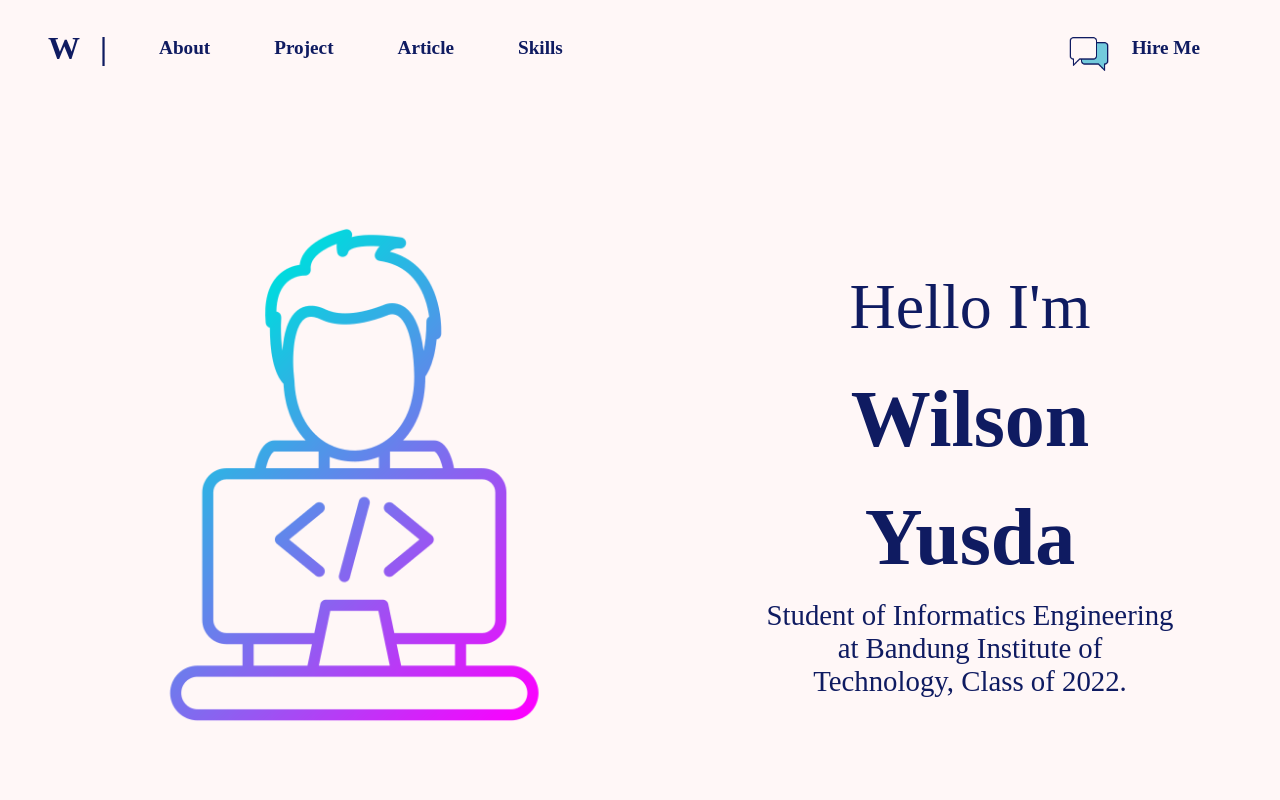
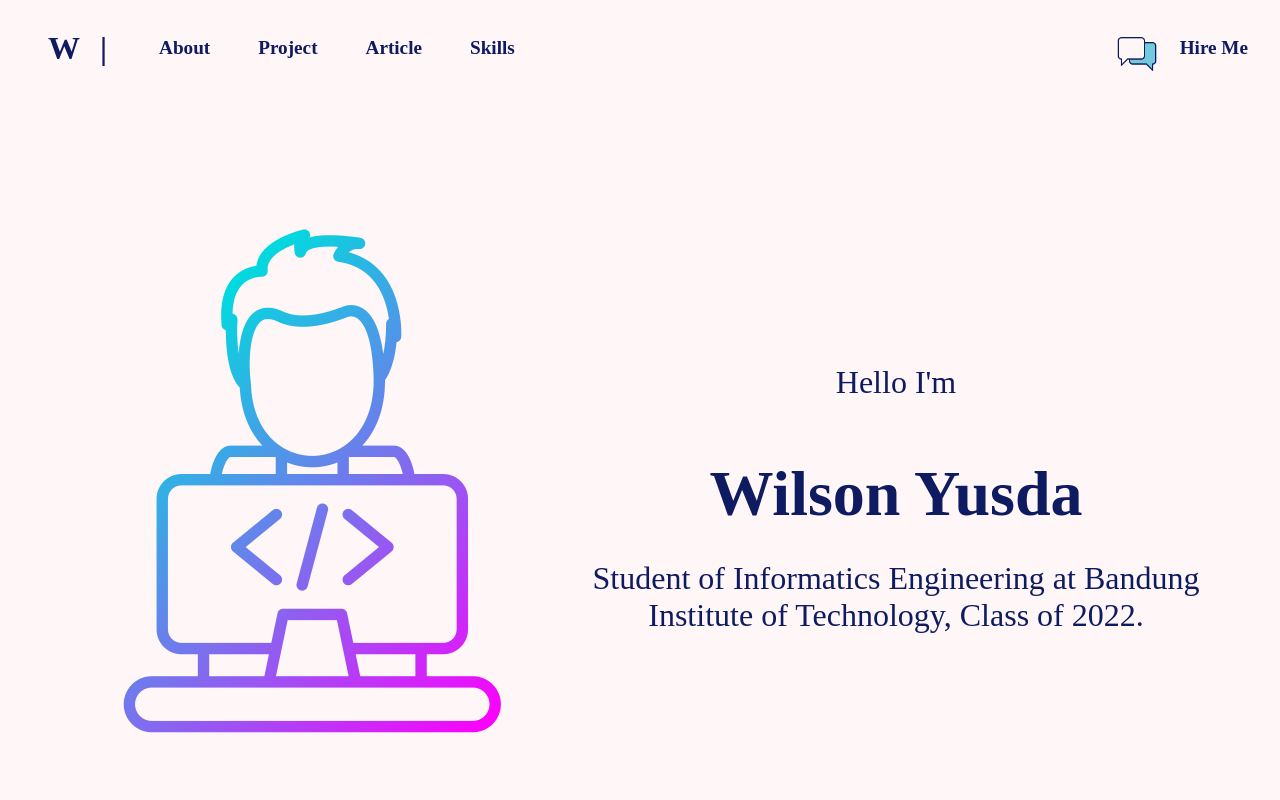
Before and after one commit to Razark-Y/WilsonYusda-Portfolio, a plain HTML site: page index.html in a window 1280 px wide. Shown: the top 800 px of the page. Drawn offline with Linux system fonts and the light colour scheme; a web font is replaced by a local one.

Commit message:
feat: fix responsive

```diff
--- a/styles.css
+++ b/styles.css
@@ -410,7 +410,6 @@ footer{
 
 footer p{
     font-size: 1rem;
-    /* font-weight: bold; */
     background-color: #0F1B61;
     color: #B8D5ED;
     padding: 1rem 1rem;
@@ -486,7 +485,7 @@ footer ul li a{
     .nav-links {
         flex-direction: row;
         justify-content: flex-start;
-        gap: 4rem;
+        gap: 3rem;
         margin-left: 2rem;
     }
 
@@ -497,26 +496,29 @@ footer ul li a{
 
     .intro{
         flex-direction: row;
-        gap: 10rem;
-        /* margin-top: 10rem; */
-        margin: 10rem 5rem;
+    }
+    .introduction-text {
+        font-weight: 400;
+        line-height: 3.5rem;
     }
 
     .programmer-image{
-        width: 500px;
-        height: 500px;
+        width: 50%;
+        max-width: 100%;
+        height: 50%;
     }
 
     .introduction-text{
-        font-size: 4rem;
+        font-size: 2rem;
         line-height: 7rem;
     }
 
     .name{
-        font-size: 5rem;
+        font-size: 4rem;
     }
+
     .Text p{
-        font-size: 1.8rem;
+        font-size: 2rem;
     }
     .bio{
         display: flex;
@@ -524,11 +526,14 @@ footer ul li a{
     }
 
     .self-image{
-        width: 60%;
-        height: 800px;
+        width: 40%;
+        height: 80%;
+    }
+    .intro{
+        margin: 10rem 2rem;
     }
     .about,.projects,.article,.skills{
-        margin: 10rem 5rem;
+        margin: 10rem 2rem;
     }
 
     .skill-title,.project-title,.about-title,.article-title{
@@ -553,7 +558,7 @@ footer ul li a{
     .project-group {
         display: grid;
         grid-template-columns: repeat(2, 1fr);
-        gap: 8rem;
+        gap: 4rem;
         margin-top: 4rem;
     }
     .project{
@@ -565,9 +570,7 @@ footer ul li a{
     }
     .project-image {
         width: 100%;
-        /* height: 100%; */
         height: auto;
-        /* object-fit: cover; */
     }
 
     .paper{
@@ -593,10 +596,7 @@ footer ul li a{
     }
     .skills-group{
         display: grid;
-        gap: 1rem;
-        grid-template-columns: repeat(5, 1fr);
-        /* flex-direction: column; */
-        /* margin: 1rem 0rem; */
+        grid-template-columns: repeat(3, 1fr);
     }
 
     .skillset h3{
@@ -604,7 +604,7 @@ footer ul li a{
     }
 
     .skillset p{
-        font-size: 1rem;
+        font-size: 0.9rem;
     }
 
 .skillset:hover {
@@ -636,7 +636,7 @@ footer ul li a img:hover{
 }
 
 .hire-me{
-    margin-right: 5rem;
+    margin-right: 2rem;
     font-size: 1.2rem;
     gap: 1.4rem;
 }
```
